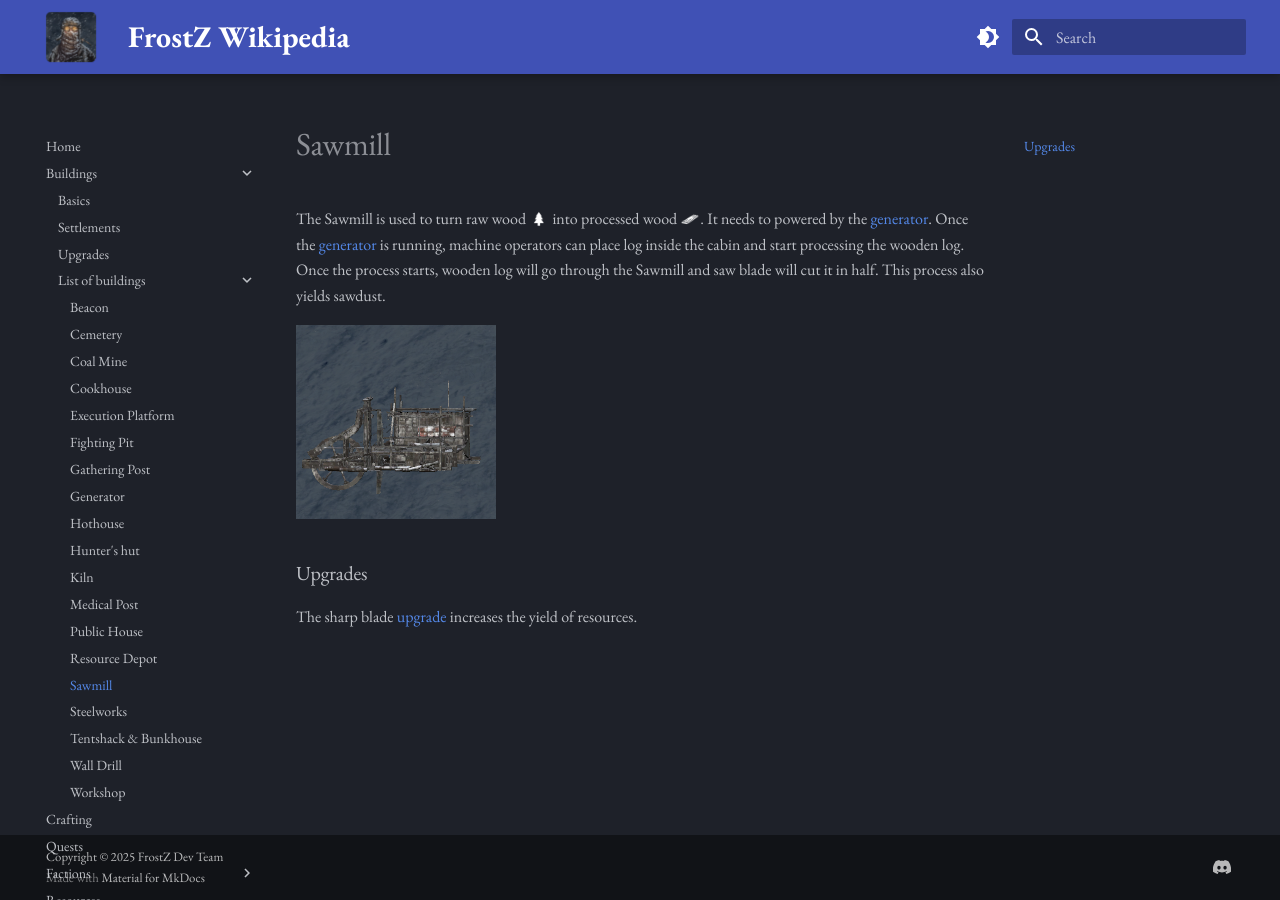
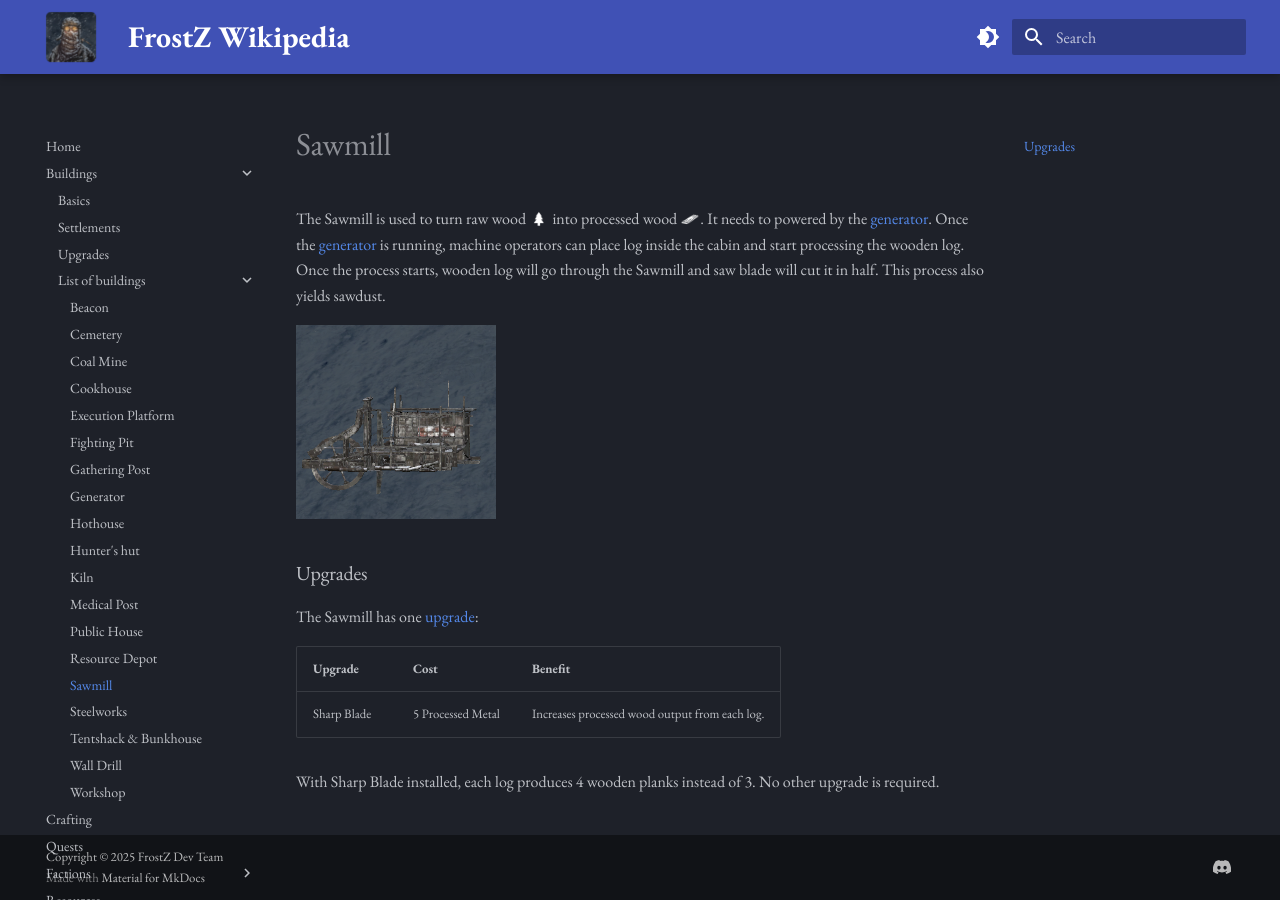
Before and after one commit to FrostZDev/Wiki, an MkDocs documentation site: the page built from docs/Buildings/sawmill.md, in a window 1280 px wide. Built offline with MkDocs 1.6.1 and Material for MkDocs 9.7.7, drawn with Linux system fonts in a browser that asks for light colours; some web fonts are replaced.

Commit message:
docs: document generator and sawmill upgrades

```diff
--- a/docs/Buildings/sawmill.md
+++ b/docs/Buildings/sawmill.md
@@ -4,4 +4,10 @@ The Sawmill is used to turn raw wood ![IconSmall](../assets/images/WoodRaw.png)
 
 ### Upgrades
 
-The sharp blade [upgrade](Upgrades.md) increases the yield of resources.
+The Sawmill has one [upgrade](Upgrades.md):
+
+| Upgrade | Cost | Benefit |
+| --- | --- | --- |
+| Sharp Blade | 5 Processed Metal | Increases processed wood output from each log. |
+
+With Sharp Blade installed, each log produces 4 wooden planks instead of 3. No other upgrade is required.
```
Also changed, not shown: docs/Buildings/Upgrades.md (+3 -0 lines), docs/Buildings/generator.md (+11 -0 lines).
